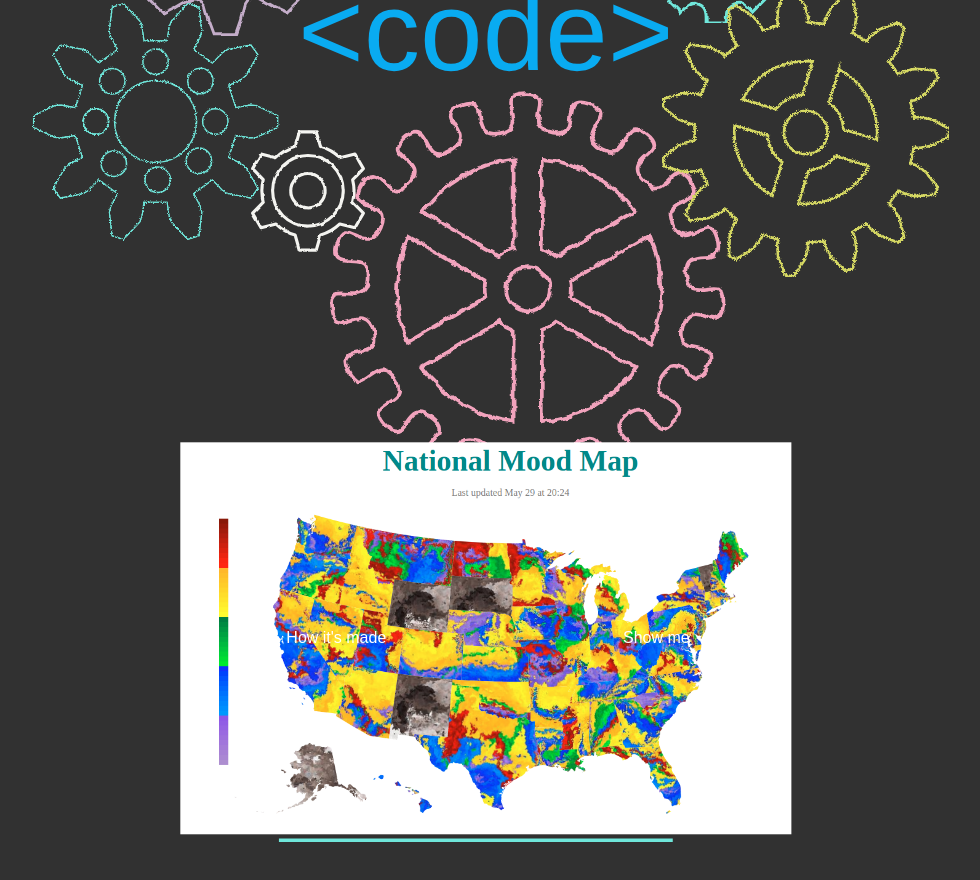
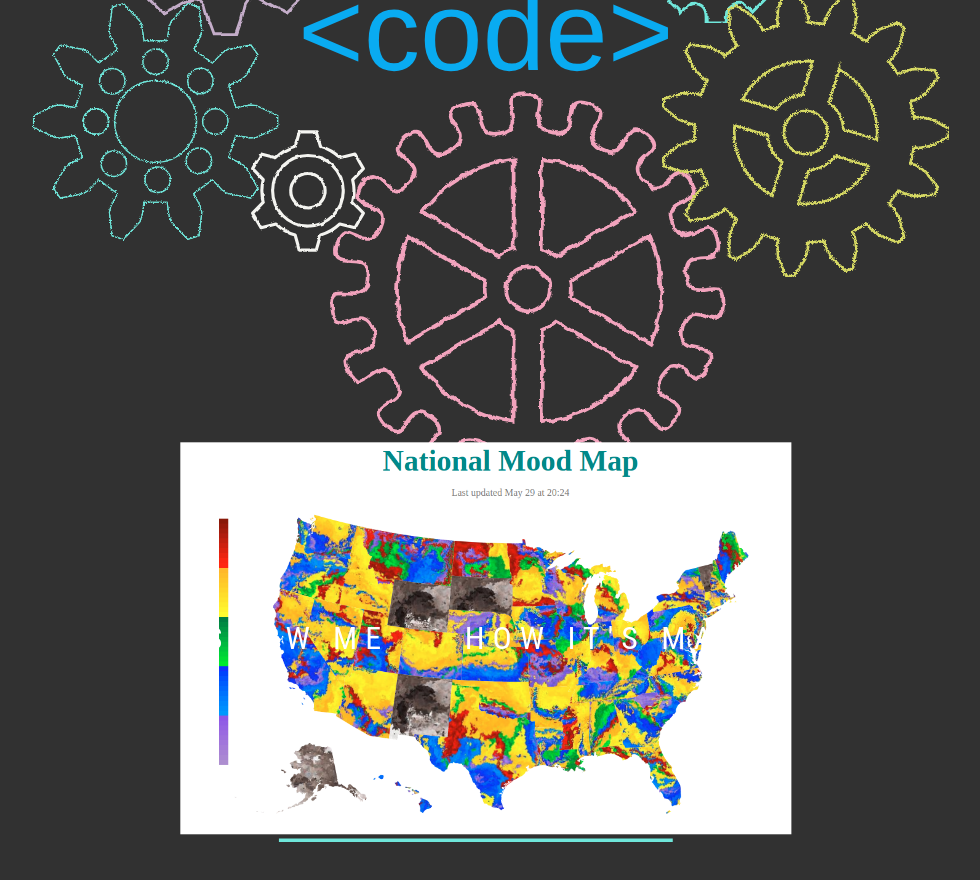
Before and after one commit to ivtpz/stories-in-code, a React (Create React App) app: page / in a window 1280 px wide. Shown: the part 320-1200 px from the top of the page, without its empty margins (152-1132 px from the left). Before the commit the page ends 1166 px from the top, so only its background shows below. Built offline with nearby package versions, Linux system fonts and the light colour scheme.

Commit message:
Add text and center line

```diff
--- a/src/components/Preview.js
+++ b/src/components/Preview.js
@@ -38,6 +38,24 @@ const styles = {
     alignItems: 'center',
     width: '100%',
     height: '100%'
+  },
+  text: {
+    fontFamily: 'Roboto Condensed',
+    fontSize: 32,
+    lineHeight: 32,
+    letterSpacing: 8,
+    color: '#fff'
+  },
+  line: {
+    stroke: 'white',
+    strokeWidth: 5,
+    strokeDasharray: '580 580',
+    strokeDashoffset: 0,
+    transition: 'all 1s'
+  },
+  hiddenLine: {
+    strokeDasharray: '0 580',
+    strokeDashoffset: -290
   }
 };
 
@@ -54,12 +72,8 @@ type State = {
 
 const Overlay = () => (
   <div style={styles.overlay}>
-    <div>
-      <p>How it's made</p>
-    </div>
-    <div>
-      <p>Show me</p>
-    </div>
+    <div style={styles.text}>SHOW ME</div>
+    <div style={styles.text}>HOW IT'S MADE</div>
   </div>
 );
 
@@ -148,6 +162,13 @@ class Preview extends Component<Props, State> {
             width="1030px"
             height="666px"
           />
+          <line
+            x1="500"
+            x2="500"
+            y1="30"
+            y2="610"
+            style={this.state.hovered ? styles.line : [styles.line, styles.hiddenLine]}
+          />
         </svg>
       </div>
     );
```
